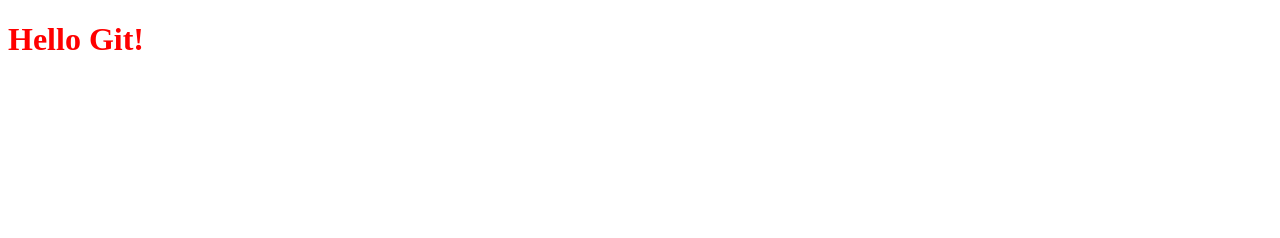
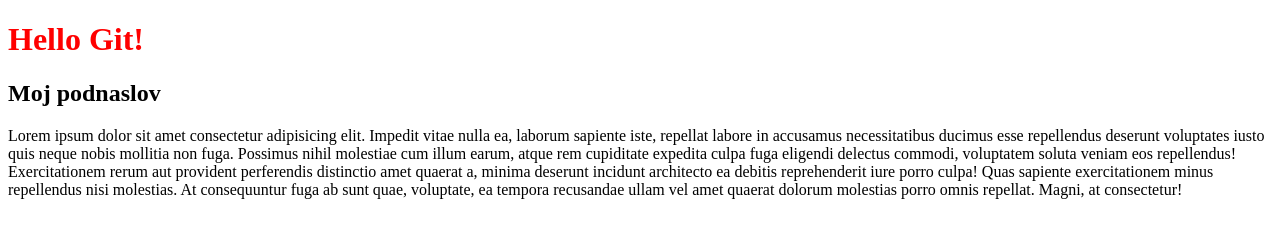
Before and after one commit to Antonelah/github-showcase, a plain HTML site: page index.html in a window 1280 px wide. Drawn offline with Linux system fonts and the light colour scheme.

Commit message:
Section added to index.html.

```diff
--- a/index.html
+++ b/index.html
@@ -9,5 +9,28 @@
     <body>
         <h1 id="naslov">placeholder</h1>
         <script src="js/script.js"></script>
+        <main>
+            <section>
+                <header>
+                    <h2>Moj podnaslov</h2>
+                </header>
+                <p>
+                    Lorem ipsum dolor sit amet consectetur adipisicing elit.
+                    Impedit vitae nulla ea, laborum sapiente iste, repellat
+                    labore in accusamus necessitatibus ducimus esse repellendus
+                    deserunt voluptates iusto quis neque nobis mollitia non
+                    fuga. Possimus nihil molestiae cum illum earum, atque rem
+                    cupiditate expedita culpa fuga eligendi delectus commodi,
+                    voluptatem soluta veniam eos repellendus! Exercitationem
+                    rerum aut provident perferendis distinctio amet quaerat a,
+                    minima deserunt incidunt architecto ea debitis reprehenderit
+                    iure porro culpa! Quas sapiente exercitationem minus
+                    repellendus nisi molestias. At consequuntur fuga ab sunt
+                    quae, voluptate, ea tempora recusandae ullam vel amet
+                    quaerat dolorum molestias porro omnis repellat. Magni, at
+                    consectetur!
+                </p>
+            </section>
+        </main>
     </body>
 </html>
```
